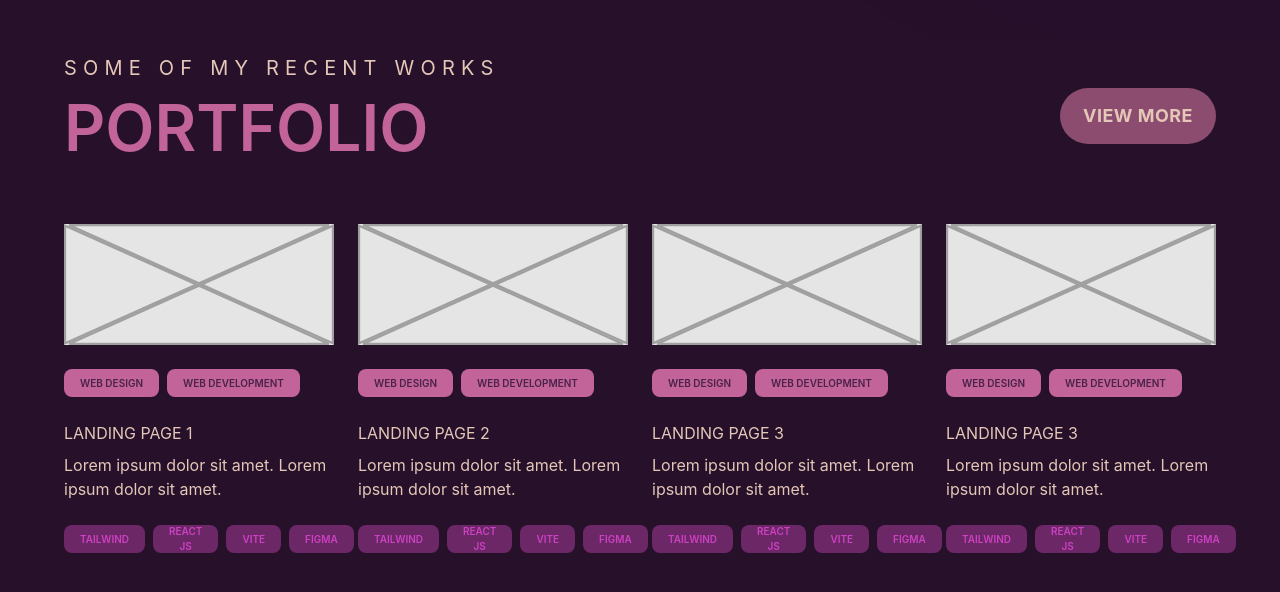
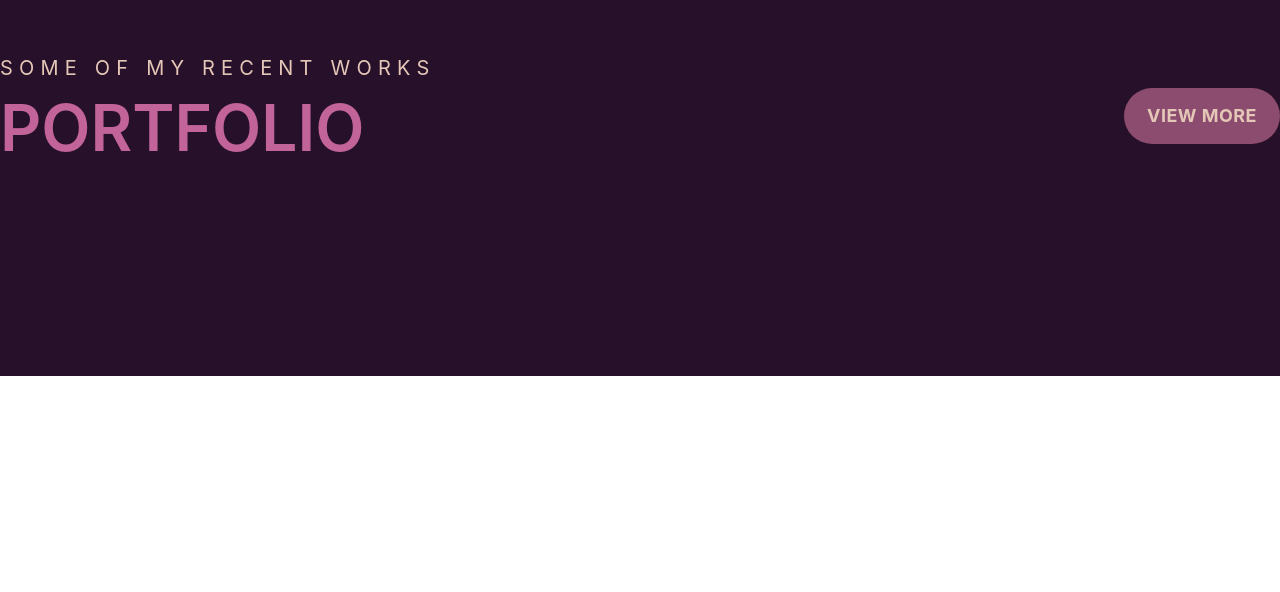
Before and after one commit to maryhime/portfolio, a React (Vite) app: page / in a window 1280 px wide. Shown: the part 6507-7099 px from the top of the page. After the commit the page ends 6883 px from the top, so only its background shows below. Built offline with nearby package versions, Linux system fonts and the light colour scheme.

Commit message:
#8 portfolio cards

```diff
--- a/src/components/PortfolioSection.jsx
+++ b/src/components/PortfolioSection.jsx
@@ -4,23 +4,26 @@ import HeadingsComponent from './generic/HeadingsComponent'
 import FilledButtonComponent from './generic/FilledButtonComponent'
 import LinkComponent from './generic/LinkComponent'
 
+
 const PortfolioSection = () => {
   return (
-    <div className="flex flex-col-reverse tablet:flex-row gap-48  py-100  px-24 phone-lg:px-64 tablet:px-50 laptop-lg:px-100 desktop:px-200  laptop:py-200  items-center font-inter">
+    <div className="flex flex-col-reverse tablet:flex-row gap-48  py-100  px-24 phone-lg:px-64 tablet:px-[0px]   laptop:py-200  items-center font-inter">
 
       <div className="flex flex-col gap-48 w-full">
-        <div className="flex flex-col gap-24 tablet:flex-row tablet:justify-between items-center">
+        <div className="flex flex-col gap-24 tablet:flex-row tablet:justify-between items-center laptop-lg:px-100 desktop:px-200">
           <HeadingsComponent subheading={'Some of my recent works'} heading={'Portfolio'} />
           <LinkComponent>
-          <FilledButtonComponent text={'View More'} />
+            <FilledButtonComponent text={'View More'} />
           </LinkComponent>
-
         </div>
 
 
-        <div className="grid grid-cols-1 tablet:grid-cols-4 gap-48 tablet:gap-24 w-full">
+
+        {/* <div className="grid grid-cols-1 tablet:grid-cols-4 gap-48 tablet:gap-24 w-full">
           <PorfolioCard />
-        </div>
+        </div> */}
+
+
 
       </div>
 
--- a/src/components/generic/PillsComponent.jsx
+++ b/src/components/generic/PillsComponent.jsx
@@ -2,7 +2,7 @@ import React from 'react'
 
 const PillsComponent = ({text}) => {
   return (
-    <div className="px-16 h-[28px] rounded-[8px] bg-[#6B2766] text-center text-[10px] font-[600] uppercase font-inter text-[#CC41C2] flex items-center">
+    <div className="px-16 h-[28px] rounded-[20px] bg-[#6B2766] text-center text-[10px] font-[600] uppercase font-inter text-[#CC41C2] flex items-center">
       {text}
     </div>
   )
--- a/src/components/generic/PorfolioCard.jsx
+++ b/src/components/generic/PorfolioCard.jsx
@@ -3,7 +3,7 @@ import { PROJECTS } from '../../utils/projectLists'
 import ChipComponent from './ChipComponent'
 import PillsComponent from './PillsCOmponent'
 
-const PorfolioCard = () => {
+export const PorfolioCard = () => {
   return (
     <>
       {PROJECTS.map((value, index) =>
```
Also changed, not shown: src/utils/projectLists.js (line endings or trailing spaces).
